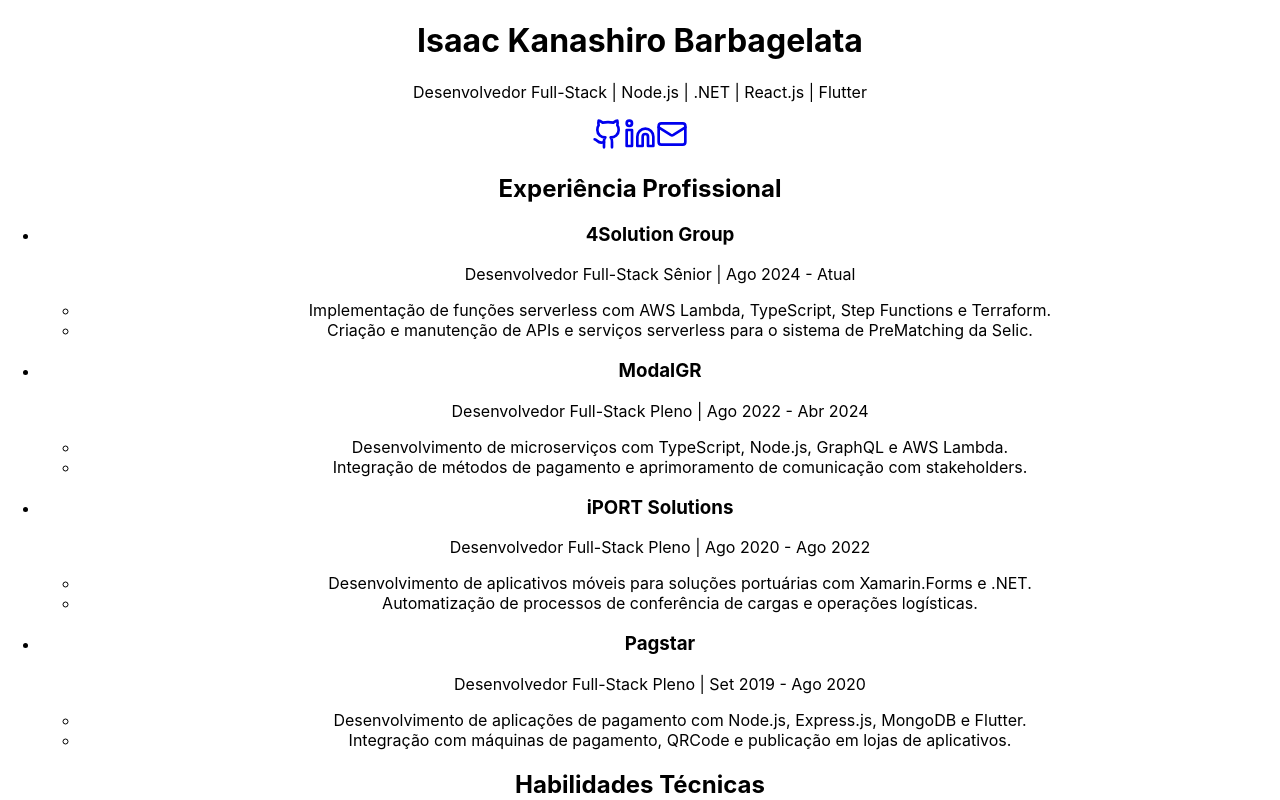
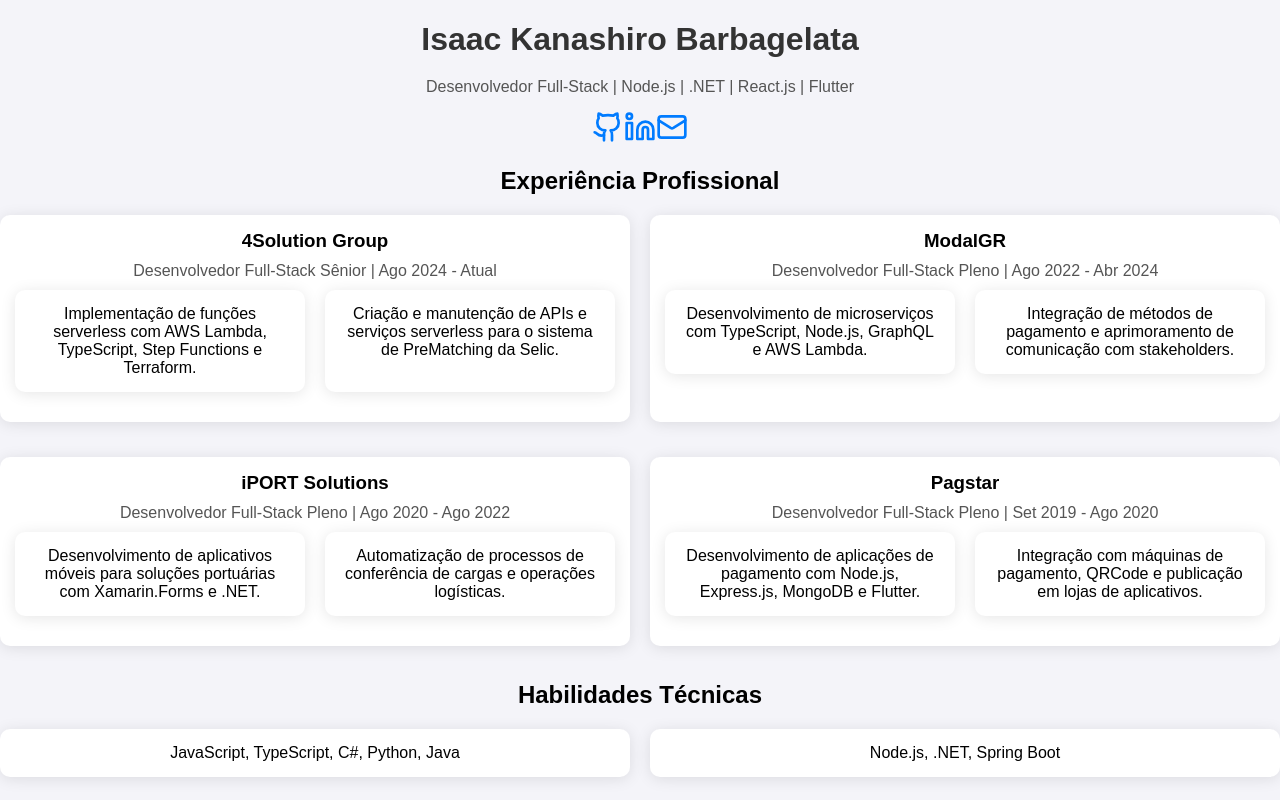
Before and after one commit to IsaacKB/isaackb.github.io, a React (Create React App) app: page / in a window 1280 px wide. Shown: the top 800 px of the page. Built offline with nearby package versions, Linux system fonts and the light colour scheme.

Commit message:
feat: add Portfolio

```diff
--- a/src/components/Portfolio.js
+++ b/src/components/Portfolio.js
@@ -122,7 +122,6 @@
         <section className="mb-12">
           <h2 className="text-3xl font-bold mb-6">Contato</h2>
           <p>📧 E-mail: isaackb1@gmail.com</p>
-          <p>📞 WhatsApp: +55 13 98223-4569</p>
         </section>
       </div>
     </div>
--- a/src/styles/index.css
+++ b/src/styles/index.css
@@ -1,13 +1,60 @@
 body {
+  font-family: Arial, sans-serif;
+  background-color: #f4f4f9;
   margin: 0;
-  font-family: -apple-system, BlinkMacSystemFont, 'Segoe UI', 'Roboto', 'Oxygen',
-    'Ubuntu', 'Cantarell', 'Fira Sans', 'Droid Sans', 'Helvetica Neue',
-    sans-serif;
-  -webkit-font-smoothing: antialiased;
-  -moz-osx-font-smoothing: grayscale;
+  padding: 0;
 }
 
-code {
-  font-family: source-code-pro, Menlo, Monaco, Consolas, 'Courier New',
-    monospace;
+h1 {
+  color: #333;
+  margin-bottom: 20px;
 }
+
+p {
+  color: #555;
+  margin-bottom: 15px;
+}
+
+ul {
+  list-style: none;
+  padding: 0;
+}
+
+ul li {
+  background-color: #ffffff;
+  margin-bottom: 15px;
+  padding: 15px;
+  border-radius: 10px;
+  box-shadow: 0 2px 15px rgba(0, 0, 0, 0.1);
+}
+
+ul li h3 {
+  margin: 0 0 10px 0;
+}
+
+ul li p {
+  margin: 0 0 10px 0;
+}
+
+a {
+  color: #007bff;
+  text-decoration: none;
+}
+
+a:hover {
+  text-decoration: underline;
+}
+
+.footer {
+  margin-top: 30px;
+  text-align: center;
+  color: #777;
+}
+
+@media (min-width: 768px) {
+  ul {
+    display: grid;
+    grid-template-columns: repeat(2, 1fr);
+    gap: 20px;
+  }
+}
```
